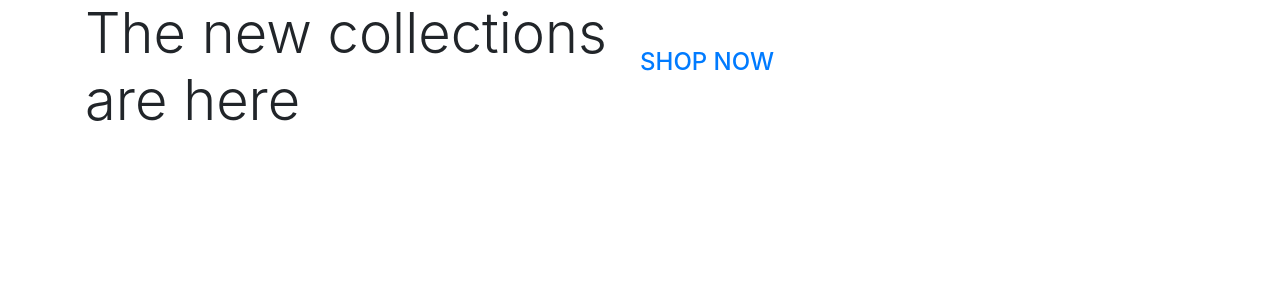
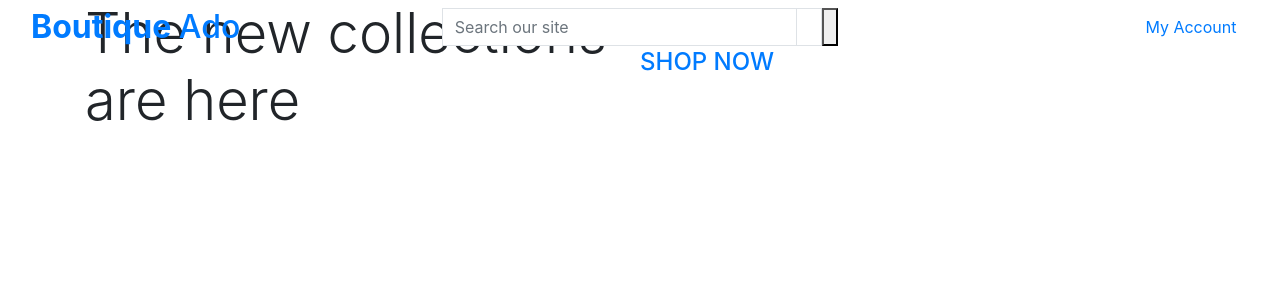
Before and after one commit to KTC96/Boutique-ado, a Django app: page / in a window 1280 px wide. Shown: the top 300 px of the page. Run offline with Django 3.2, Linux system fonts and the light colour scheme; some libraries are stand-ins or nearby versions.

Commit message:
Add navigation layout to base.html

```diff
--- a/home/templates/home/index.html
+++ b/home/templates/home/index.html
@@ -22,4 +22,4 @@
             </div>
         </div>
     </div>
-{% endblock %}
+{% endblock %}<div>
--- a/templates/base.html
+++ b/templates/base.html
@@ -41,7 +41,57 @@
 </head>
 
 <body>
-  <header class="container-fluid fixed-top"></header>
+  <header class="container-fluid fixed-top">
+    <div class="row">
+      <div class="col-12 col-lg-4 my-auto py-1 py-lg-0 text-center text-lg-left">
+        <a href="{% url 'home' %}" class="nav-link main-logo-link">
+          <h2 class="logo-font text-black my-0"><strong>Boutique </strong>Ado</h2>
+        </a>
+      </div>
+      <div class="col-12 col-lg-4 my-auto py-1 py-lg-0">
+        <form method="get" action="">
+          <div class="input-group w-100">
+            <input class="form-control border border-black rounded-0" type="text" name="q" placeholder="Search our site">
+            <div class="input-group-append">
+              <button class="form-control btn btn-black border border-black rounded-0" type="submit">
+                <span class="icon">
+                  <i class="fas fa-search"></i>
+                </span>
+              <button>
+            </div>
+          </div>
+        </form>
+      </div>
+      <div class="col-12 col-lg-4 my-auto py-1 py-lg-0">
+        <ul class="list-inline list-unstyled text-center text-lg-right my-0">
+          <li class="list-inline-item dropdown">
+            <a class="text-black nav-link" href="#" id="user-options" data-toggle="dropdown" aria-haspopup="true" aria-expanded="false">
+              <div class="text-center">
+                <div><i class="fas fa-user fa-lg"></i></div>
+                <p class="my-0">My Account</p>
+              </div>
+            </a>
+            <div class="dropdown-menu border-0" aria-labelledby="user-options">
+              {% if request.user.is_authenticated %}
+                {% if request.user.is_superuser %}
+                  <a href="" class="dropdown-item">Product Management</a>
+                {% endif %}
+                <a href="" class="dropdown-item">My Profile</a>
+                <a href="{% url 'account_logout' %}" class="dropdown-item">Logout</a>
+              {% else %}
+                <a href="{% url 'account_signup' %}" class="dropdown-item">Register</a>
+                <a href="{% url 'account_login' %}" class="dropdown-item">Login</a>
+              {% endif %}
+            </div>
+          </li>
+          <li class="list-inline-item"></li>
+        </ul>
+
+      </div>
+    </div>
+
+
+  </header>
 
   {% if messages %}
   <div class="message-container"></div>
```
